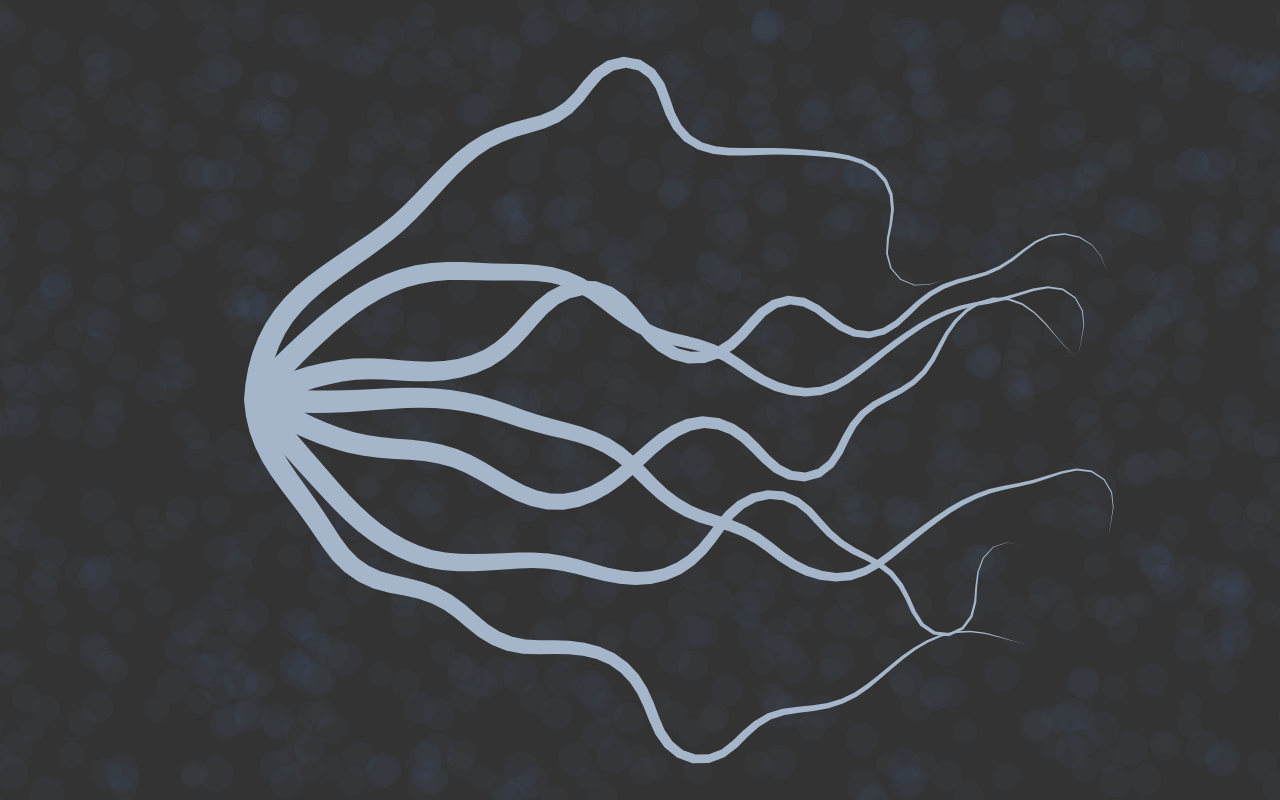
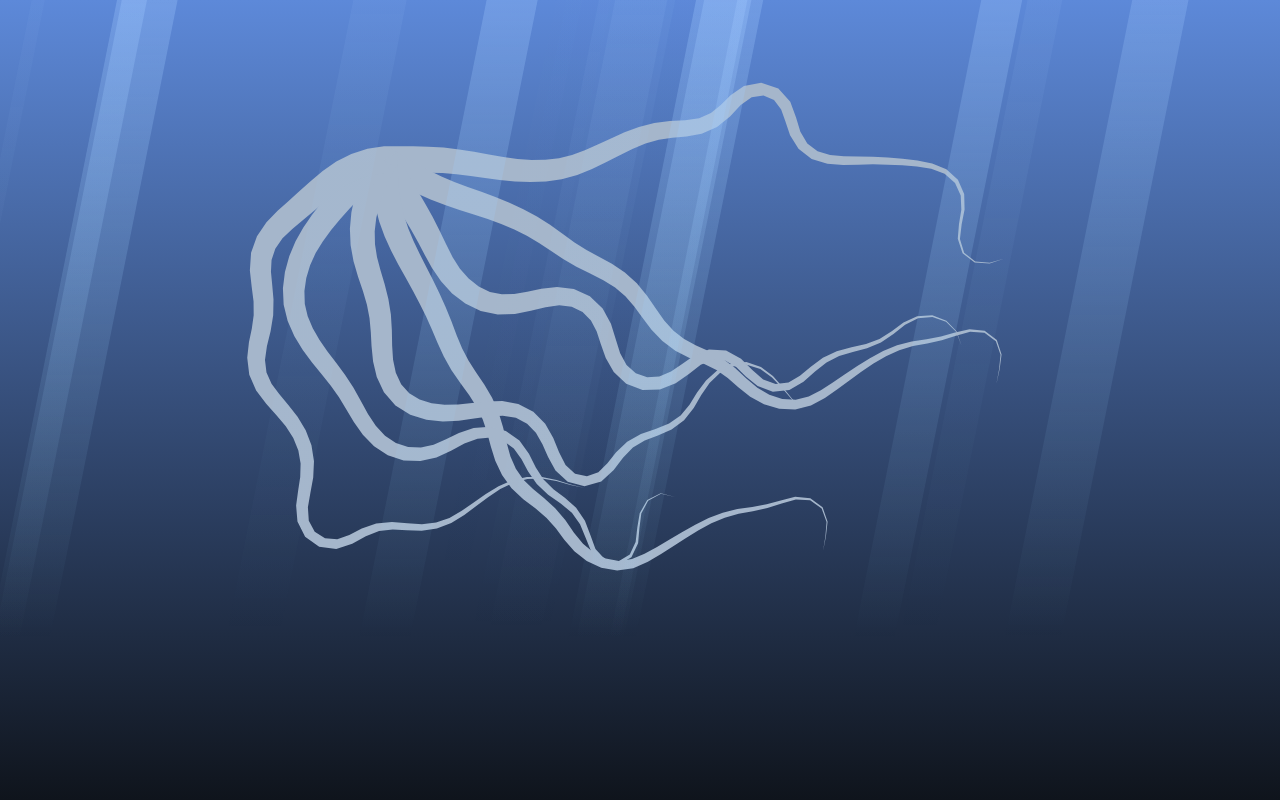
Before and after one commit to jobtalle/SketchTentacles, a plain HTML site: page index.html in a window 1280 px wide. Drawn offline with Linux system fonts and the light colour scheme.

Commit message:
Created caustics

```diff
--- a/index.html
+++ b/index.html
@@ -13,6 +13,8 @@
         <script src="js/cubicNoise.js"></script>
         <script src="js/particle.js"></script>
         <script src="js/particles.js"></script>
+        <script src="js/caustic.js"></script>
+        <script src="js/caustics.js"></script>
         <script src="js/tentacle.js"></script>
         <script src="js/tentacles.js"></script>
         <script src="js/main.js"></script>
--- /dev/null
+++ b/js/caustic.js
@@ -0,0 +1,40 @@
+const Caustic = function(x, width, height, timeFactor = 1) {
+    const thickness = width * (Caustic.THICKNESS_MIN + (Caustic.THICKNESS_MAX - Caustic.THICKNESS_MIN) * Math.random());
+    const depth = Caustic.DEPTH * height;
+    const speed = Caustic.SPEED_MIN + (Caustic.SPEED_MAX - Caustic.SPEED_MIN) * Math.random();
+    let life = timeFactor;
+
+    this.update = timeStep => {
+        x += Caustic.XSPEED * timeStep;
+
+        if ((life -= timeStep / speed) < 0) {
+            life = 1;
+            x = Math.random() * width;
+        }
+    };
+
+    this.draw = context => {
+        const alpha = Caustic.ALPHA * (0.5 - Math.cos(life * Math.PI * 2) * 0.5);
+        const gradient = context.createLinearGradient(0, 0, 0, depth);
+
+        gradient.addColorStop(0, "rgba(161, 201, 255, " + alpha + ")");
+        gradient.addColorStop(1, "rgba(156, 217, 255, 0)");
+
+        context.beginPath();
+        context.moveTo(x, 0);
+        context.lineTo(x - depth * Caustic.SHEAR, depth);
+        context.lineTo(x - depth * Caustic.SHEAR + thickness, depth);
+        context.lineTo(x + thickness, 0);
+        context.fillStyle = gradient;
+        context.fill();
+    };
+};
+
+Caustic.XSPEED = 12;
+Caustic.SPEED_MIN = 2;
+Caustic.SPEED_MAX = 6;
+Caustic.ALPHA = 0.3;
+Caustic.THICKNESS_MIN = 0.01;
+Caustic.THICKNESS_MAX = 0.06;
+Caustic.DEPTH = 0.8;
+Caustic.SHEAR = 0.2;
--- /dev/null
+++ b/js/caustics.js
@@ -0,0 +1,18 @@
+const Caustics = function(width, height) {
+    const caustics = [];
+
+    this.update = timeStep => {
+        for (const caustic of caustics)
+            caustic.update(timeStep);
+    };
+
+    this.draw = context => {
+        for (const caustic of caustics)
+            caustic.draw(context);
+    };
+
+    for (let i = 0; i < width * Caustics.PER_PIXEL; ++i)
+        caustics.push(new Caustic(Math.random() * width, width, height, Math.random()));
+};
+
+Caustics.PER_PIXEL = 0.012;
--- a/js/tentacle.js
+++ b/js/tentacle.js
@@ -1,11 +1,11 @@
-const Tentacle = function(xOrigin, yOrigin, length, precision, direction) {
+const Tentacle = function(xOrigin, yOrigin, length, precision, direction, directionNeutral) {
     const steps = Math.ceil(length / precision);
     const noise = cubicNoiseConfig(Math.random());
     const points = new Array(steps << 2);
     let shift = 0;
 
     const getRadius = factor => {
-        return (1 - factor) * 12;
+        return (1 - factor) * length * Tentacle.RADIUS;
     };
 
     const updatePoints = () => {
@@ -16,8 +16,9 @@ const Tentacle = function(xOrigin, yOrigin, length, precision, direction) {
         for (let i = 1; i < steps; ++i) {
             const index = i << 2;
             const factor = i / (steps - 1);
+            const directionFactor = Math.pow(1 - factor, Tentacle.DIRECTION_POWER);
             const angle = (cubicNoiseSample1(noise, factor * 12 + 10000 - shift) - 0.5) * 8 * factor +
-                Math.pow(1 - factor, 4) * direction;
+                directionFactor * direction + (1 - directionFactor) * directionNeutral;
             const dx = Math.cos(angle);
             const dy = Math.sin(angle);
 
@@ -70,4 +71,6 @@ const Tentacle = function(xOrigin, yOrigin, length, precision, direction) {
     points[3] = Math.cos(direction);
 };
 
+Tentacle.RADIUS = 0.018;
+Tentacle.DIRECTION_POWER = 2;
 Tentacle.COLOR = StyleUtils.getVariable("--color-arm");
--- a/js/tentacles.js
+++ b/js/tentacles.js
@@ -1,28 +1,34 @@
 const Tentacles = function(width, height) {
     const tentacles = new Array(Tentacles.ARMS);
-    const particles = new Particles(width, height);
+    const caustics = new Caustics(width, height);
+    //const particles = new Particles(width, height);
 
     this.update = timeStep => {
-        particles.update(timeStep);
+        //particles.update(timeStep);
 
         for (const tentacle of tentacles)
             tentacle.update(timeStep);
+
+        caustics.update(timeStep);
     };
 
     this.draw = context => {
-        particles.draw(context);
+        //particles.draw(context);
 
         for (const tentacle of tentacles)
             tentacle.draw(context);
+
+        caustics.draw(context);
     };
 
     for (let i = 0; i < tentacles.length; ++i)
         tentacles[i] = new Tentacle(
-            Math.round(canvas.width * 0.2),
-            Math.round(canvas.height * 0.5),
-            1000,
+            Math.round(canvas.width * 0.3),
+            Math.round(canvas.height * 0.2),
+            width * 0.6,
             15,
-            Math.PI * (-0.5 + (i / (tentacles.length - 1))));
+            Math.PI * (i / (tentacles.length - 1)),
+            0);
 };
 
 Tentacles.ARMS = 7;
--- a/style.css
+++ b/style.css
@@ -1,7 +1,5 @@
 :root {
-    --color-background: #333333;
     --color-arm: rgb(165, 182, 203);
-    --color-particle: rgba(90, 128, 187, 0.04);
 }
 
 body {
@@ -12,7 +10,7 @@ body {
     width: 100vw;
     height: 100vh;
     overflow: hidden;
-    background-color: var(--color-background);
+    background: linear-gradient(to bottom, #5d89d9, #0f141c);
 }
 
 #wrapper #renderer {
```
